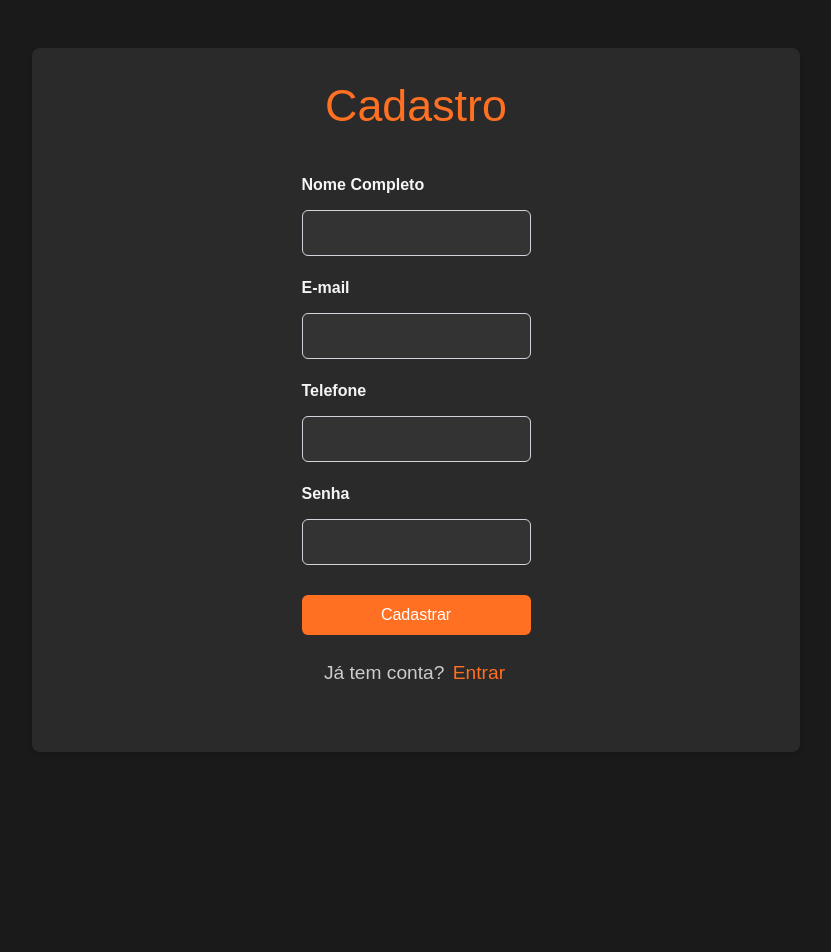
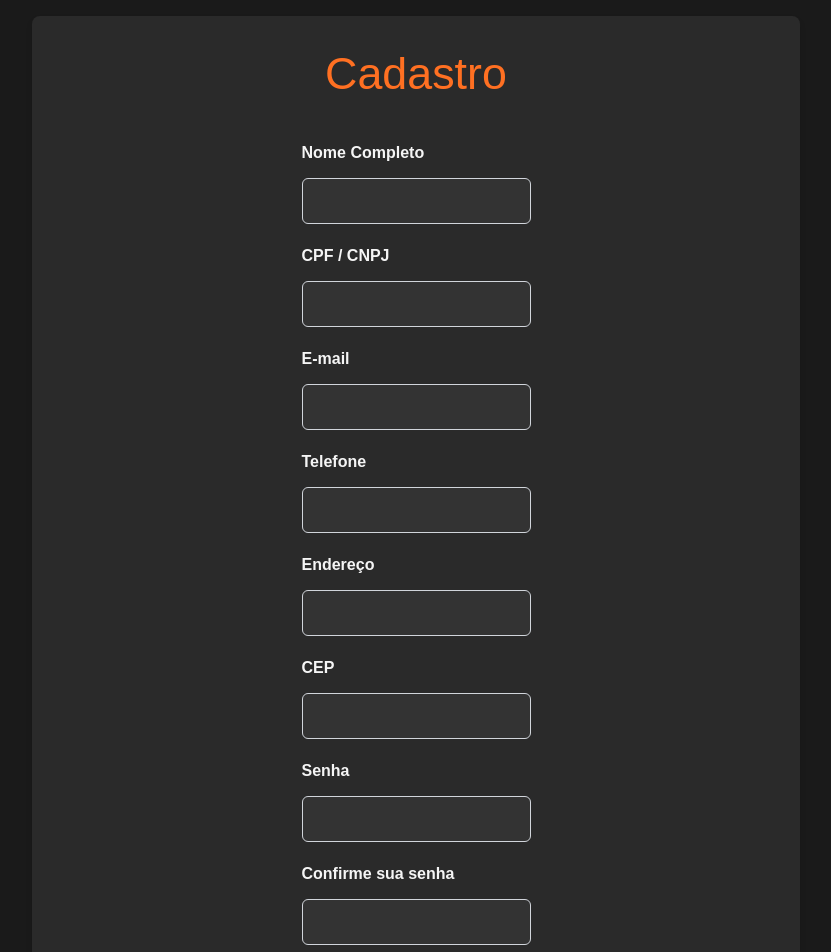
Before and after one commit to GabiiCarvalho/ng-express, a React (Vite) app: page /Register in a window 1280 px wide. Shown: the top 952 px of the page, without its empty margins (224-1055 px from the left). Before the commit the page ends 800 px from the top, so only its background shows below. Built offline with nearby package versions, Linux system fonts and the light colour scheme.

Commit message:
ajuste_register

```diff
--- a/src/Register/index.tsx
+++ b/src/Register/index.tsx
@@ -11,6 +11,10 @@ const Register: React.FC = () => {
           <input type="text" id="name" name="name" required />
         </div>
         <div className="input-group">
+          <label htmlFor="username">CPF / CNPJ</label>
+          <input type="text" id="cpf" name="cpf" required />
+        </div>
+        <div className="input-group">
           <label htmlFor="email">E-mail</label>
           <input type="email" id="email" name="email" required />
         </div>
@@ -19,7 +23,19 @@ const Register: React.FC = () => {
           <input type="phone" id="phone" name="phone" required />
         </div>
         <div className="input-group">
+          <label htmlFor="username">Endereço</label>
+          <input type="text" id="address" name="endereco" required />
+        </div>
+        <div className="input-group">
+          <label htmlFor="username">CEP</label>
+          <input type="text" id="cep" name="cep" required />
+        </div>
+        <div className="input-group">
           <label htmlFor="password">Senha</label>
+          <input type="password" id="password" name="password" required />
+        </div>
+        <div className="input-group">
+          <label htmlFor="password">Confirme sua senha</label>
           <input type="password" id="password" name="password" required />
         </div>
         <button type="submit" className="btn">Cadastrar</button>
```
